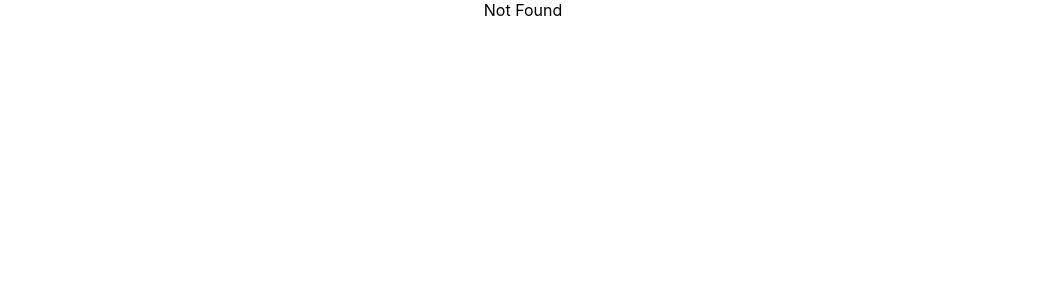
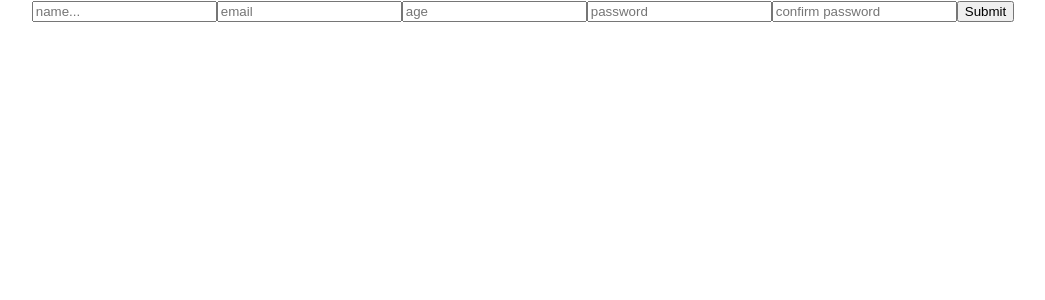
Before and after one commit to parastoomajidi/onlineshop-with-react, a React (Create React App) app: page /profile/1 in a window 1280 px wide. Shown: the top 300 px of the page, without its empty margins (117-1162 px from the left). Built offline with nearby package versions, Linux system fonts and the light colour scheme.

Commit message:
Daily Practise-raect hook form

```diff
--- a/package.json
+++ b/package.json
@@ -11,9 +11,11 @@
     "axios": "^1.11.0",
     "react": "^19.1.1",
     "react-dom": "^19.1.1",
+    "react-hook-form": "^7.62.0",
     "react-router-dom": "^7.8.0",
     "react-scripts": "5.0.1",
-    "web-vitals": "^2.1.4"
+    "web-vitals": "^2.1.4",
+    "yup": "^1.7.0"
   },
   "scripts": {
     "start": "react-scripts start",
--- a/src/App.js
+++ b/src/App.js
@@ -10,25 +10,15 @@ import { About } from './Pages/About';
 import { Nav } from './Pages/Nav';
 import {Profile} from './Pages/Profile';
 import { QueryClient, QueryClientProvider } from '@tanstack/react-query';
+import { SubmitForm } from './Pages/SubmitForm';
 
 function App(){
-  const client = new QueryClient({defaultOptions:{
-    queries: {refetchOnWindowFocus:false}
-    }})
-  return <div className='App'>
-     <QueryClientProvider client={client}>
-    <Router>
-      <Nav/>
-      <Routes>
-        <Route path='/' element={<Home/>}/>
-        <Route path='/profile' element={<Profile/>}/>
-        <Route path='/contact' element={<Contact/>}/>
-        <Route path='*' element={<div>Not Found</div>}/>
-      </Routes>
-    </Router>
-     </QueryClientProvider>
+  return(
+  <div className='App'>
+    <SubmitForm/>
   </div>
 
+  )
 }
 
 
@@ -51,6 +41,26 @@ function App(){
 
 
 
+// useContext Hook
+// function App(){
+//   const client = new QueryClient({defaultOptions:{
+//     queries: {refetchOnWindowFocus:false}
+//     }})
+//   return <div className='App'>
+//      <QueryClientProvider client={client}>
+//     <Router>
+//       <Nav/>
+//       <Routes>
+//         <Route path='/' element={<Home/>}/>
+//         <Route path='/profile' element={<Profile/>}/>
+//         <Route path='/contact' element={<Contact/>}/>
+//         <Route path='*' element={<div>Not Found</div>}/>
+//       </Routes>
+//     </Router>
+//      </QueryClientProvider>
+//   </div>
+
+// }
 
 // useEffect Hook
 // function App(){
--- /dev/null
+++ b/src/Pages/SubmitForm.js
@@ -0,0 +1,18 @@
+import { useForm } from "react-hook-form"
+export const SubmitForm=()=>{
+    const {register, handleSubmit} = useForm()
+    const onFormSubmit=(data)=>{
+        console.log("the form is submited")
+    }
+    return(
+        <form onSubmit={handleSubmit(onFormSubmit)}>
+            <input type="text" placeholder="name..." {...register("name")}/>
+            <input type="text" placeholder="email"{...register("email")}/>
+            <input type="number" placeholder="age"{...register("age")}/>
+            <input type="password" placeholder="password"{...register("password")}/>
+            <input type="password" placeholder="confirm password"{...register("confrm password")}/>
+            <input type="submit"/>
+        </form>
+    )
+
+}
```
Also changed, not shown: 1 other file (tests, documents, lock files or other folders).
